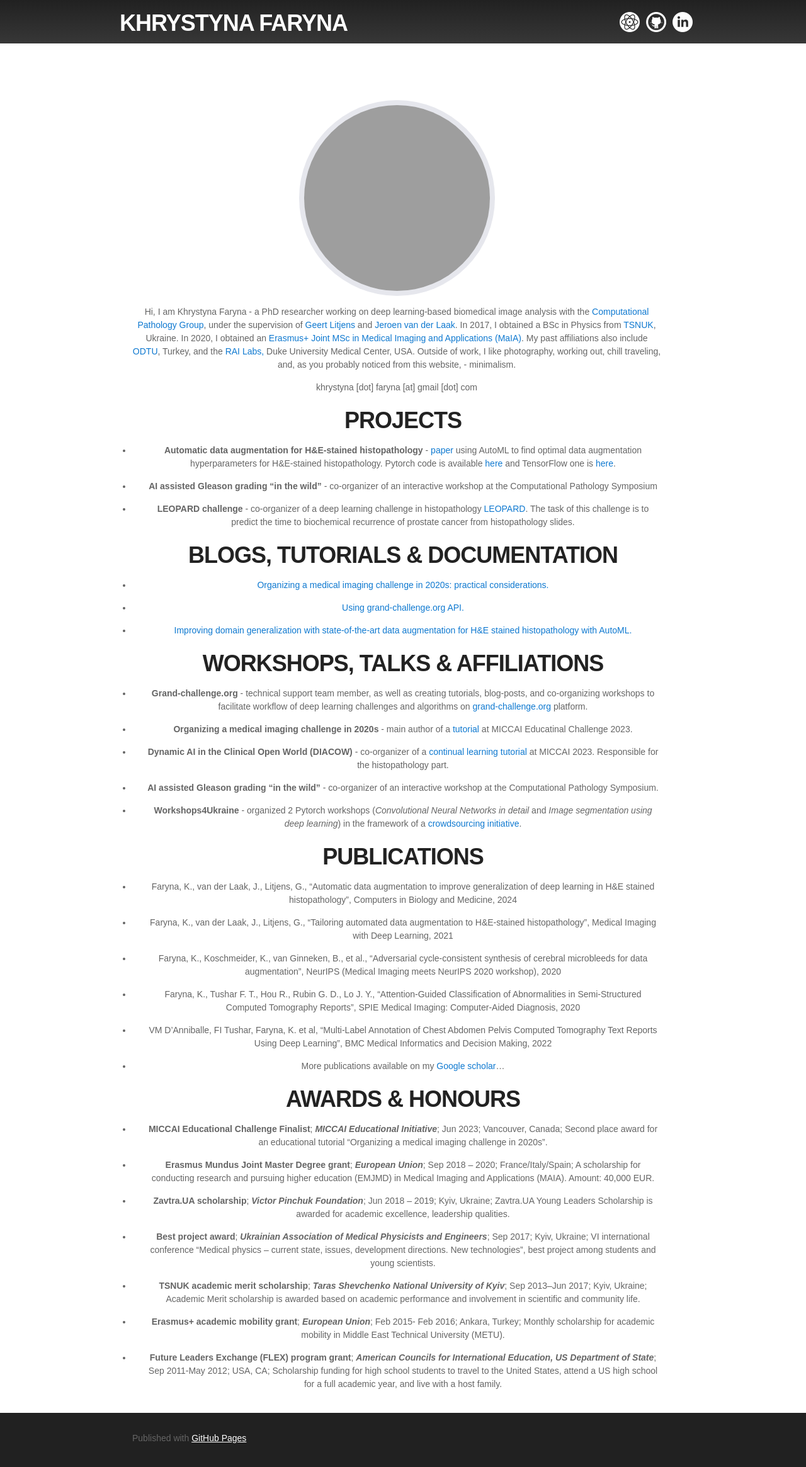
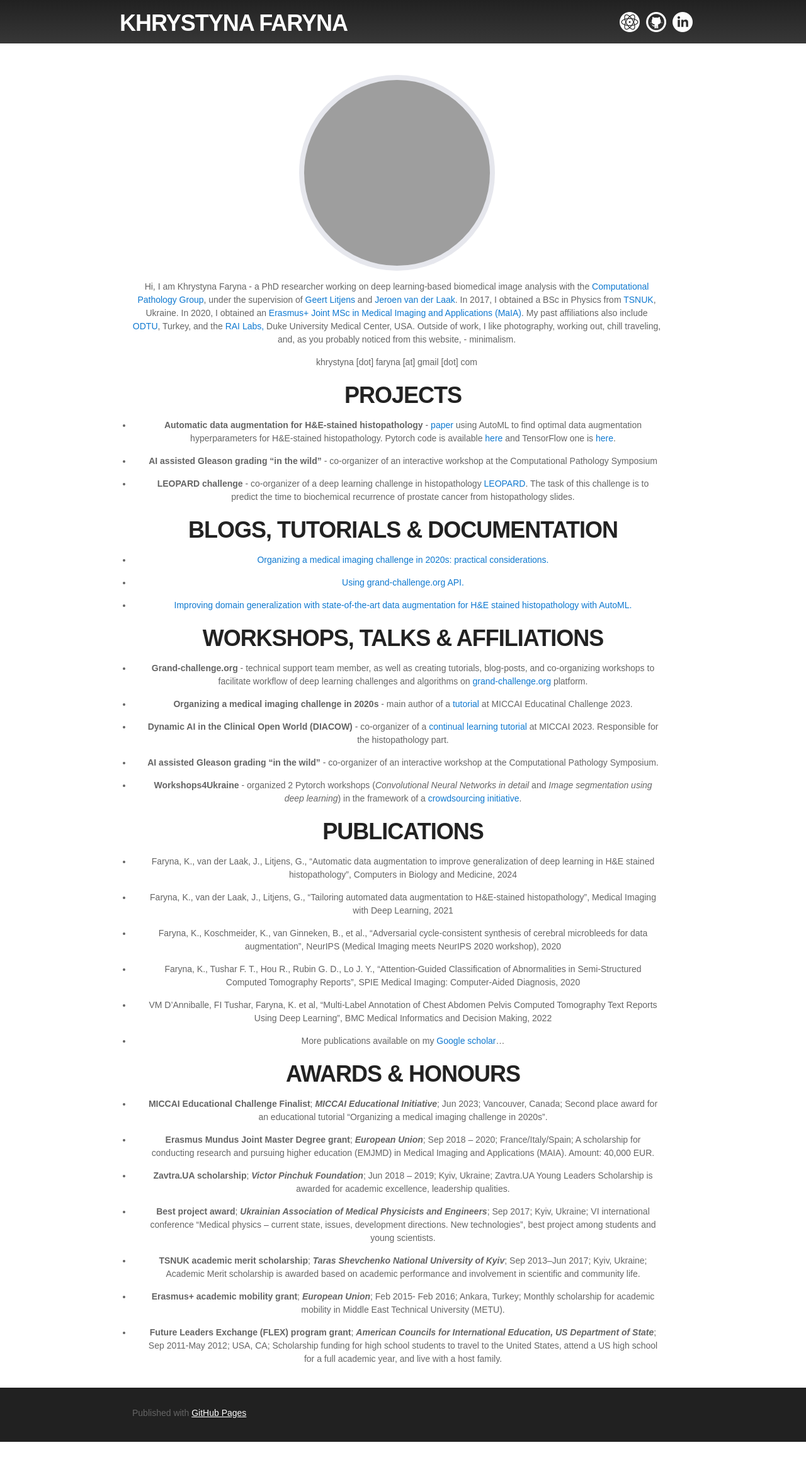
Before and after one commit to KhrystynaFaryna/khrystynafaryna.github.io, a Jekyll site: the page built from index.md, in a window 1280 px wide. Shown: the whole page at 63% size. Built offline with Jekyll 4.4.1, drawn with Linux system fonts in a browser that asks for light colours; after the commit the page ends 2290 px from its top, so only the background shows below that; grey boxes are pictures that could not be loaded.

Commit message:
Update default.html

```diff
--- a/_layouts/default.html
+++ b/_layouts/default.html
@@ -37,10 +37,10 @@
     <!-- MAIN CONTENT -->
     <div id="loading" class="outer">
       <section id="main_content" class="inner">
-        <p id="loading " class="inner">
+
         {% include GoogleTagManager_body.liquid %}
         {{ content }}
-        </p>
+
 
       </section>
     </div>
```
